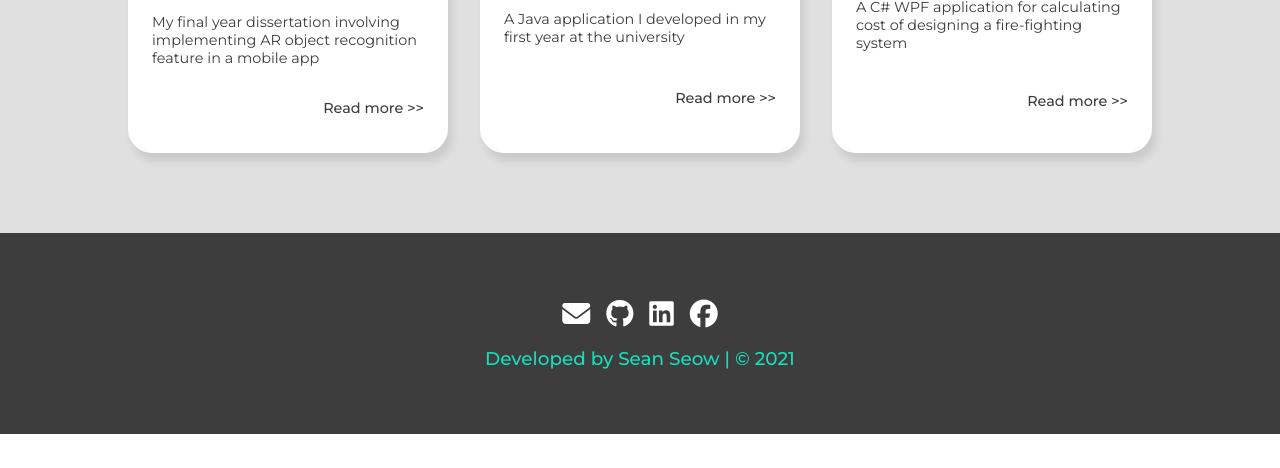
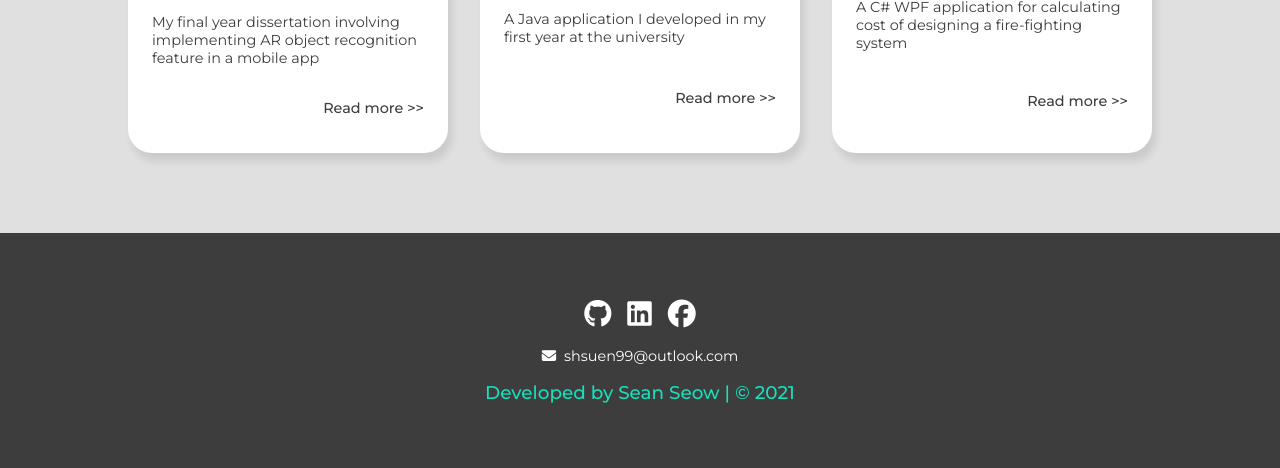
Before and after one commit to crazyboiboi/crazyboiboi.github.io, a plain HTML site: page index.html in a window 1280 px wide. Shown: the part 2093-2561 px from the top of the page. Before the commit the page ends 2527 px from the top, so only its background shows below. Drawn offline with nearby package versions, Linux system fonts and the light colour scheme.

Commit message:
Updated Intro nav and footer contact

```diff
--- a/assets/css/styles.scss
+++ b/assets/css/styles.scss
@@ -419,6 +419,13 @@ body{
     justify-items: center;
     gap: 1rem;
 
+    &__contact {
+        display: flex;
+        gap: 0.5rem;
+        align-items: center;
+        font-size: var(--small-font-size);
+    }
+
     &__socials {
         display: flex;
         gap: 1rem;
--- a/index.html
+++ b/index.html
@@ -48,7 +48,7 @@
                 working with people that share similar passion.
             </h3>
 
-            <div class="introduction__content-nav"><i class="fas fa-angle-double-down"></i></div>
+            <a href="#sec_about" class="link"><i class="fas fa-angle-double-down"></i></a>
         </div>
     </section>
 
@@ -148,11 +148,9 @@
 
     <!-- Footer -->
     <footer class="footer container">
+
+
         <ul class="footer__socials">
-            <li> <a class="link" href="mailto:shsuen99@outlook.com" target="_blank">
-                <i class="fas fa-envelope"></i>
-            </a> </li>
-
             <li> <a class="link" href="https://github.com/crazyboiboi" target="_blank">
                 <i class="fab fa-github"> </i>
             </a> </li>
@@ -165,6 +163,11 @@
                 <i class="fab fa-facebook"></i>
             </a> </li>
         </ul>
+
+        <a class="link footer__contact" href="mailto:shsuen99@outlook.com" target="_blank">
+            <i class="fas fa-envelope"></i>
+            <p>shsuen99@outlook.com</p>
+        </a>
 
         <h4 class="footer__copyright section__subtitle">
             Developed by Sean Seow | &copy; 2021
```
Also changed, not shown: assets/css/styles.css, 1 other file.
